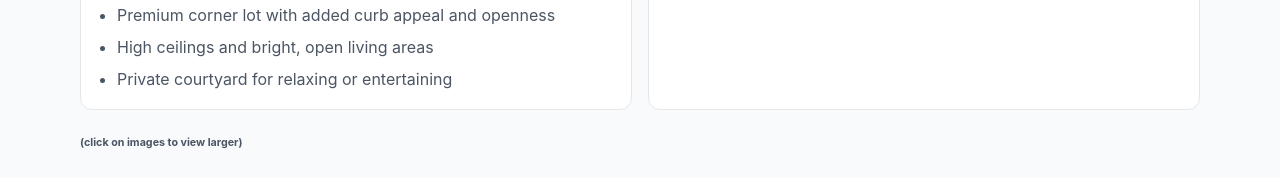
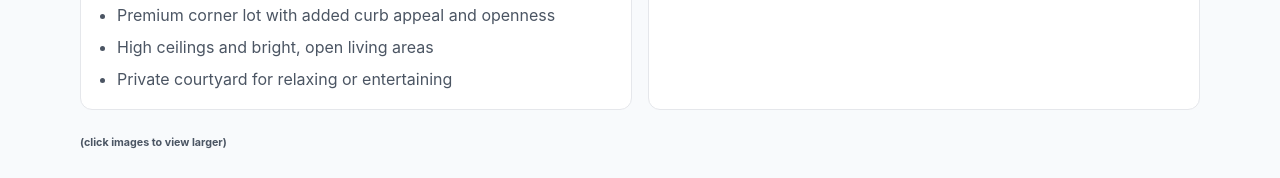
Before and after one commit to CT-WebBuilding/display-page, a React (Vite) app: page / in a window 1280 px wide. Shown: the part 1660-1838 px from the top of the page. Built offline with nearby package versions, Linux system fonts and the light colour scheme; grey boxes are pictures that could not be loaded.

Commit message:
Updated 'View Larger' text

```diff
--- a/src/App.tsx
+++ b/src/App.tsx
@@ -126,7 +126,7 @@ function App() {
             </ul>
           </article>
         </section>
-        <h6 className="gallery-hint">(click on images to view larger)</h6>
+        <h6 className="gallery-hint">(click images to view larger)</h6>
         <section
           className="gallery"
           id="gallery"
```
